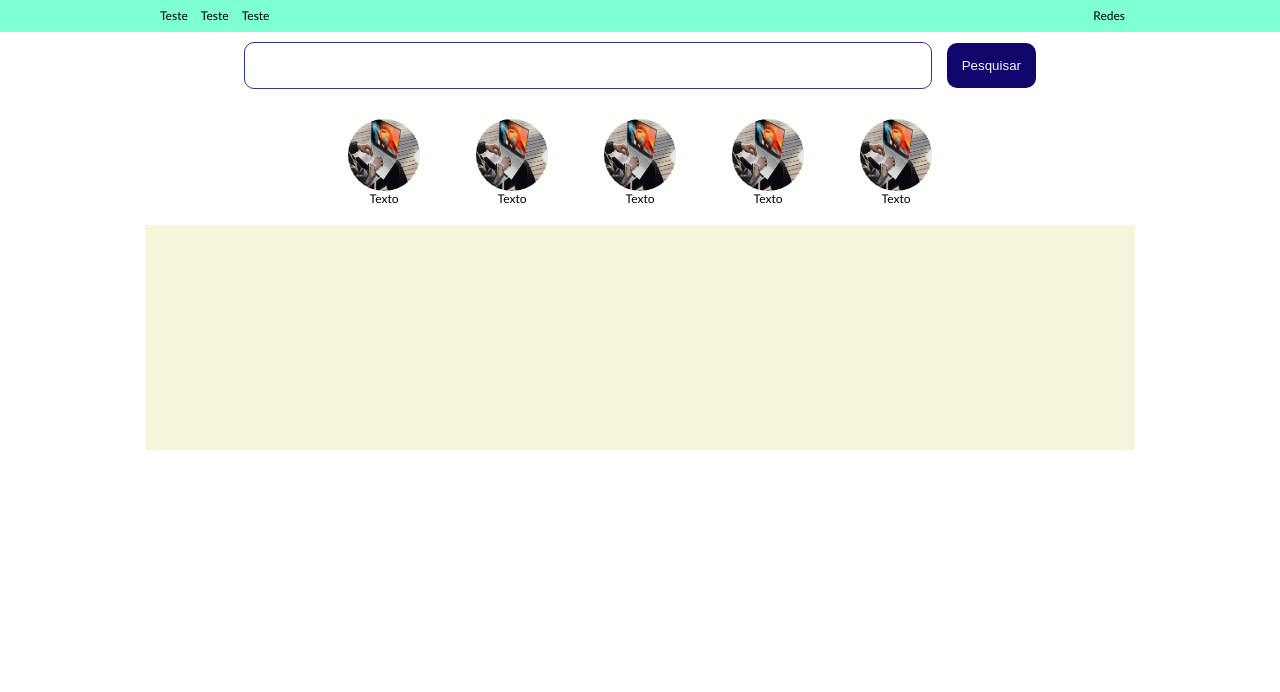
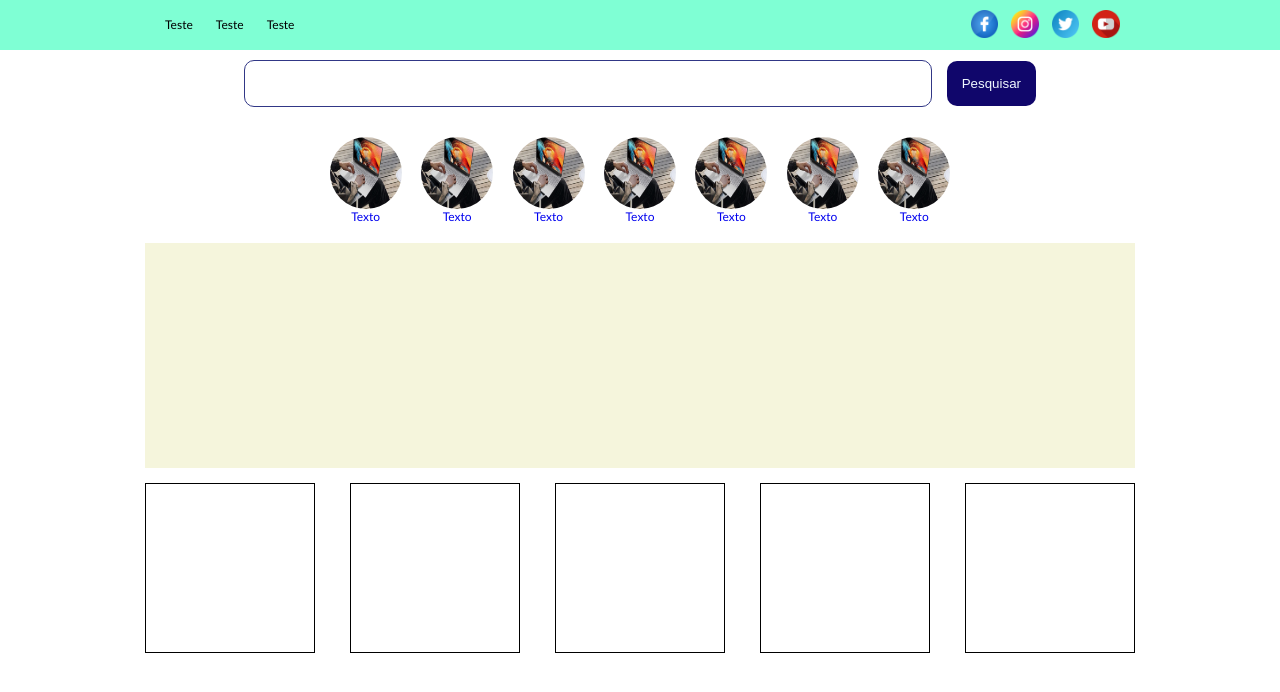
Before and after one commit to WillianTambori/ProjetoWeb, a PHP site: page /menuSup.html in a window 1280 px wide. Shown: the top 692 px of the page. Run offline with PHP 8.4, Linux system fonts and the light colour scheme.

Commit message:
Atualização com ícones das redes sociais, ajustes no css do menu, diagramação da exibição dos produtos na home. css do menu separado

```diff
--- a/css/cssGeral.css
+++ b/css/cssGeral.css
@@ -4,92 +4,7 @@ body {
     font-family: 'Trebuchet MS', 'Lucida Sans Unicode', 'Lucida Grande', 'Lucida Sans', Arial, sans-serif;
     font-size: 0.75em;
 }
-/* Topo Menu */
-header {
-    background-color: aquamarine;
-}
-section {
-    max-width: 990px;
-    margin: 0 auto;
-}
-nav {
-    max-width: 990px;
-    margin: 0 auto;
-    padding: 10px;
-    display: flex;
-    justify-content: space-between;
-    align-items: center;
-}
-nav a {
-    text-decoration: none;
-    padding: 10px 5px;
-    color: black;
-}
-nav a:hover {
-    text-decoration: none;
-    padding: 10px 5px;
-    background-color: #000;
-    color: aliceblue;
-}
-nav ul li {
-    margin: 0;
-    padding: 0;
-    list-style: none;
-    display: inline;
-}
-.resumoOpcoes{
-    flex-direction: row;
-    align-items: center;
-    justify-content: flex-start;
-}
-.redesSociais{
-    flex-direction: row;
-    align-items: center;
-    justify-content: flex-end;
-}
 
-.pesquisa {
-    display: flex;
-    flex-direction: row;
-    align-items: center;
-    justify-content: space-between;
-    width: 80%;
-    margin: 10px auto;
-}
-
-.pesquisa .campo{
-    padding: 15px 5px;
-    border-radius: 10px;
-    width: 90%;
-    border: solid 1px rgb(49, 55, 134);
-}
-.pesquisa .bot{
-    padding: 15px;
-    border-radius: 10px;
-    background-color: rgb(16, 6, 107);
-    color: aliceblue;
-    margin-left: 15px;
-    border: none;
-}
-
-.pesquisa .bot:hover{
-    background-color: rgb(40, 144, 230);
-    color: black;
-    cursor: pointer;
-}
-
-.categorias{
-    display: flex;
-    justify-content: space-around;
-    text-align: center;
-    width: 50%;
-    padding: 20px 0;
-}
-.categorias img {
-    border-radius: 50px;
-    width: 6em;
-    height: 6em;
-}
 
 /* banner */
 
@@ -98,3 +13,16 @@ nav ul li {
     height: 18.75em;
     background-color: beige;
 }
+
+.contentHome {
+    display: flex;
+    justify-content: space-between;
+    flex-direction: row;
+}
+
+.prodMini {
+    width: 170px;
+    height: 170px;
+    border: solid 1px #000;
+    margin: 15px 0;
+}
--- /dev/null
+++ b/css/menu.css
@@ -0,0 +1,94 @@
+/* Topo Menu */
+header {
+    background-color: aquamarine;
+}
+section {
+    max-width: 990px;
+    margin: 0 auto;
+}
+nav {
+    max-width: 990px;
+    margin: 0 auto;
+    padding: 10px;
+    display: flex;
+    justify-content: space-between;
+    align-items: center;
+}
+.resumoOpcoes a {
+    text-decoration: none;
+    padding: 20px 10px;
+    color: black;
+}
+.resumoOpcoes a:hover {
+    background-color: #000;
+    color: aliceblue;
+}
+nav ul li {
+    margin: 0;
+    padding: 0;
+    list-style: none;
+    display: inline;
+}
+
+
+
+.resumoOpcoes{
+    flex-direction: row;
+    align-items: center;
+    justify-content: flex-start;
+}
+.redesSociais{
+    flex-direction: row;
+    align-items: center;
+    justify-content: flex-end;
+}
+.redesSociais img{
+    padding: 0 5px;
+    width: 3.13em;
+}
+.redesSociais a:hover{
+    background-color: none;
+}
+
+.pesquisa {
+    display: flex;
+    flex-direction: row;
+    align-items: center;
+    justify-content: space-between;
+    width: 80%;
+    margin: 10px auto;
+}
+
+.pesquisa .campo{
+    padding: 15px 5px;
+    border-radius: 10px;
+    width: 90%;
+    border: solid 1px rgb(49, 55, 134);
+}
+.pesquisa .bot{
+    padding: 15px;
+    border-radius: 10px;
+    background-color: rgb(16, 6, 107);
+    color: aliceblue;
+    margin-left: 15px;
+    border: none;
+}
+
+.pesquisa .bot:hover{
+    background-color: rgb(40, 144, 230);
+    color: black;
+    cursor: pointer;
+}
+
+.categorias{
+    display: flex;
+    justify-content: space-around;
+    text-align: center;
+    width: 50%;
+    padding: 20px 0;
+}
+.categorias img {
+    border-radius: 50px;
+    width: 6em;
+    height: 6em;
+}
--- a/menuSup.html
+++ b/menuSup.html
@@ -7,6 +7,7 @@
     <title>Document</title>
     <link rel="stylesheet" type="text/css" href="css/reset.css">
     <link rel="stylesheet" type="text/css" href="css/cssGeral.css">
+    <link rel="stylesheet" type="text/css" href="css/menu.css">
 </head>
 <body>
     <header>
@@ -19,7 +20,10 @@
                 </ul>
             </div>
             <div class="redesSociais">
-                Redes
+                <a href="#"><img src="img/imgSocial/facebook.png"></a>
+                <a href="#"><img src="img/imgSocial/instagram.png"></a>
+                <a href="#"><img src="img/imgSocial/twitter.png"></a>
+                <a href="#"><img src="img/imgSocial/youtube.png"></a>
             </div>
         </nav>
     </header>
@@ -30,26 +34,44 @@
     </section>
     <section class="categorias">
         <div>
-            <img src="img/prod/modelo.PNG"><br>
-            Texto
+            <a href="#"><img src="img/prod/modelo.PNG"></a><br>
+            <a href="#">Texto</a>
         </div>
         <div>
-            <img src="img/prod/modelo.PNG"><br>
-            Texto
+            <a href="#"><img src="img/prod/modelo.PNG"></a><br>
+            <a href="#">Texto</a>
         </div>
         <div>
-            <img src="img/prod/modelo.PNG"><br>
-            Texto
+            <a href="#"><img src="img/prod/modelo.PNG"></a><br>
+            <a href="#">Texto</a>
         </div>
         <div>
-            <img src="img/prod/modelo.PNG"><br>
-            Texto
+            <a href="#"><img src="img/prod/modelo.PNG"></a><br>
+            <a href="#">Texto</a>
         </div>
         <div>
-            <img src="img/prod/modelo.PNG"><br>
-            Texto
+            <a href="#"><img src="img/prod/modelo.PNG"></a><br>
+            <a href="#">Texto</a>
+        </div>
+        <div>
+            <a href="#"><img src="img/prod/modelo.PNG"></a><br>
+            <a href="#">Texto</a>
+        </div>
+        <div>
+            <a href="#"><img src="img/prod/modelo.PNG"></a><br>
+            <a href="#">Texto</a>
         </div>
     </section>
     <section class="bannerHome"></section>
+    <section>
+        <article class="contentHome">
+            <div class="prodMini"></div>
+            <div class="prodMini"></div>
+            <div class="prodMini"></div>
+            <div class="prodMini"></div>
+            <div class="prodMini"></div>
+
+        </article>
+    </section>
 </body>
 </html>
```
Also changed, not shown: img/imgSocial/facebook.png (added), img/imgSocial/instagram.png (added), img/imgSocial/twitter.png (added), img/imgSocial/youtube.png (added).
